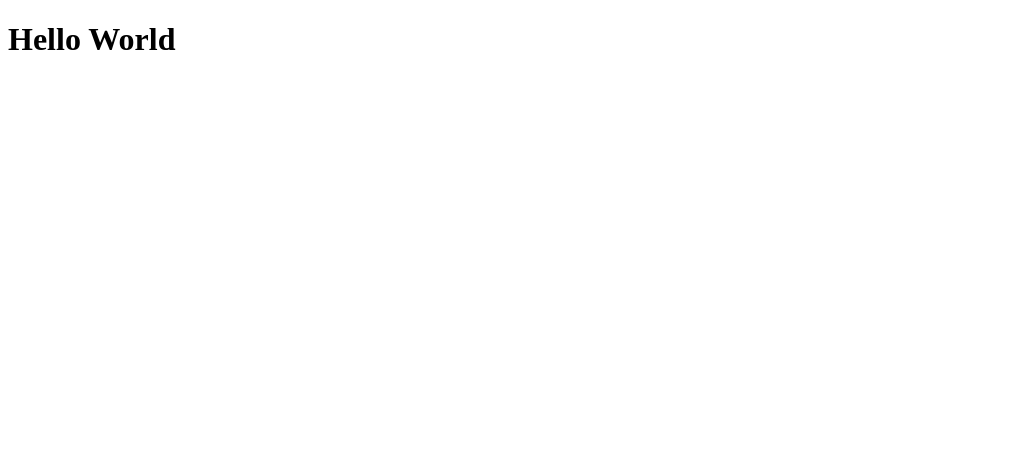
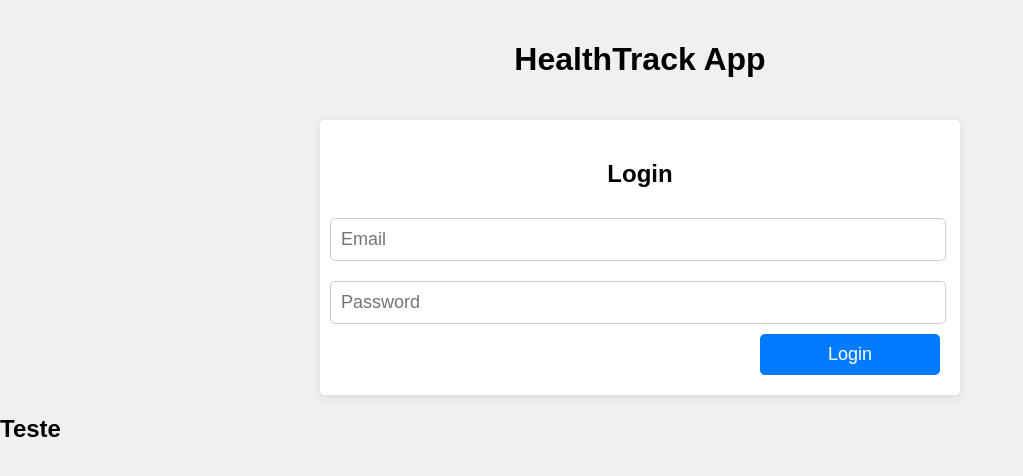
Before and after one commit to Vmartynns/HealthTrack, a plain HTML site: page index.html in a window 1280 px wide. Shown: the whole page, without its empty margins (0-1023 px from the left). Drawn offline with Linux system fonts and the light colour scheme.

Commit message:
Pagina de login rev1

```diff
--- a/index.html
+++ b/index.html
@@ -3,9 +3,20 @@
 <head>
     <meta charset="UTF-8">
     <meta name="viewport" content="width=device-width, initial-scale=1.0">
+    <link rel="stylesheet" href="style.css">
     <title>HealthTrack</title>
 </head>
 <body>
-    <h1>Hello World</h1>
+
+    <h1 class="HeaderApp" >HealthTrack App</h1>
+    <div class="login-container">
+        <h2>Login</h2>
+        <form>
+            <input type="email" placeholder="Email" required>
+            <input type="password" placeholder="Password" required>
+            <button type="submit">Login</button>
+        </form>
+    </div>
+    <h2> Teste </h2>
 </body>
 </html>
--- /dev/null
+++ b/style.css
@@ -0,0 +1,51 @@
+body {
+    font-family: Arial, sans-serif;
+    background-color: #f0f0f0;
+    justify-content: center;
+    align-items: center;
+    height: 100vh;
+    margin: 0;
+}
+.HeaderApp{
+    text-align: center;
+    padding: 20px;
+
+}
+.login-container {
+    background-color: white;
+    padding: 20px;
+    border-radius: 5px;
+    box-shadow: 0 2px 10px rgba(0, 0, 0, 0.1);
+    margin: 0% 25%;
+
+}
+.login-container h2 {
+    margin-bottom: 20px;
+    text-align: center;
+}
+
+.login-container input {
+    width: 99%;
+    padding: 10px;
+    margin: 10px -10px;
+    border: 1px solid #ccc;
+    border-radius: 5px;
+    font-size: large;
+}
+.login-container button {
+    width: 30%;
+    padding: 10px 30px;
+    background-color: #007bff;
+    color: white;
+    border: none;
+    border-radius: 5px;
+    cursor: pointer;
+    display: block;
+    margin: 0 0 0 auto;
+    text-align: center;
+    font-size: large;
+
+}
+.login-container button:hover {
+    background-color: #0056b3;
+}
```
